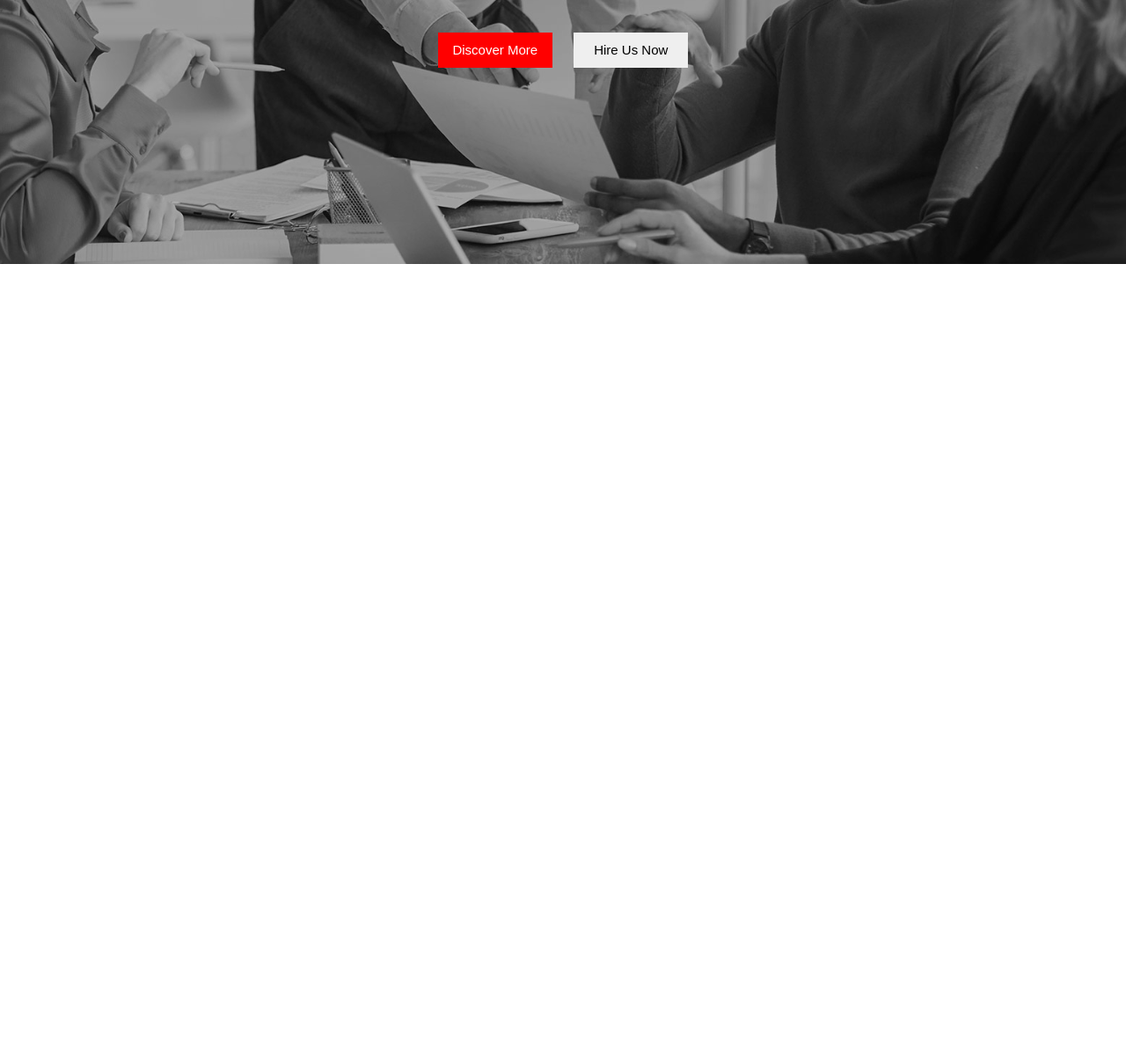
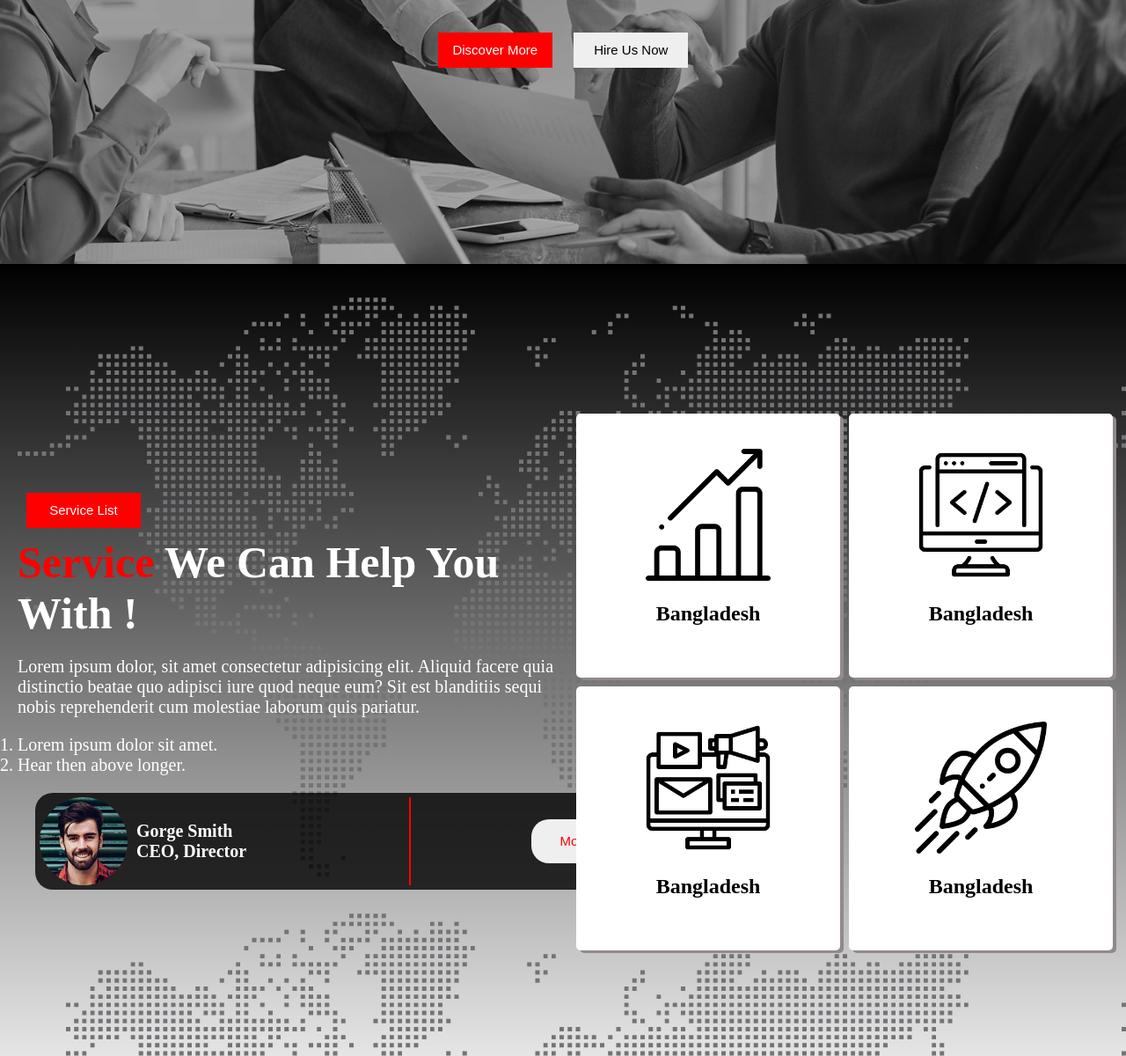
Before and after one commit to mohammad-meraj/digital-agency, a plain HTML site: page index.html in a window 1280 px wide. Shown: the part 600-1800 px from the top of the page at 88% size. Before the commit the page ends 900 px from the top, so only its background shows below. Drawn offline with Linux system fonts and the light colour scheme.

Commit message:
info section

```diff
--- a/index.html
+++ b/index.html
@@ -27,7 +27,40 @@
             </div>
             </div>
     </header>
-    <main></main>
+    <main>
+        <section class="Service">
+            <div class="contant">
+                <button class="btn-g color">Service List</button>
+                <h1 class="title"><span>Service</span> We Can Help You With !</h1>
+                <p class="text">Lorem ipsum dolor, sit amet consectetur adipisicing elit. Aliquid facere quia distinctio beatae quo adipisci iure quod neque eum? Sit est blanditiis sequi nobis reprehenderit cum molestiae laborum quis pariatur.</p>
+                <ol>
+                    <li>Lorem ipsum dolor sit amet.</li>
+                    <li>Hear then above longer.</li>
+                </ol>
+                <div class="information">
+                    <div class="ceo-info"><img src="./asset/image/author.jpg" alt="" class="image"> <h4>Gorge Smith <br>
+                    CEO, Director</h4>
+                    </div>
+                    <div class="ceo-info2"><button class="ceo-btn">More Details</button>
+                    </div>
+                </div>
+            </div>
+            <div class="icons">
+                <div class="box1">
+                    <div class="box"><img src="./asset/icons/bar-chart.png" alt="" class="icon"><h2>Bangladesh</h2></div>
+                    <div class="box"><img src="./asset/icons/coding.png" alt="" class="icon"><h2>Bangladesh</h2></div>
+                </div>
+                <div class="box2">
+                    <div class="box"><img src="./asset/icons/digital-marketing.png" alt="" class="icon"><h2>Bangladesh</h2></div>
+                    <div class="box"><img src="./asset/icons/startup.png" alt="" class="icon"><h2>Bangladesh</h2></div>
+                </div>
+            </div>
+        </section>
+        <!-- call section -->
+        <section class="c-container">
+            <div class="call"></div>
+        </section>
+    </main>
     <footer></footer>
 </body>
 </html>
--- a/style/style.css
+++ b/style/style.css
@@ -7,6 +7,9 @@
 .color{
     background-color: rgb(255, 0, 0);
     color: white;
+}
+span{
+    color:red;
 }
 nav{
     max-width: 100%;
@@ -64,3 +67,91 @@ ul a:hover{
     margin-top: 40px;
     border: none;
 }
+.Service{
+    background-image: url("../asset/image/footer-bg.png"),linear-gradient(rgba(0,0,0,1),rgba(0,0,0,0.1));
+    width: 100vw;
+    height:900px;
+    display: flex;
+    align-items:center ;
+}
+.contant{
+    width: 50%;
+    padding: 50px 0px 0px 20px;
+    font-size: 20px;
+    color: white;
+}
+.text{
+    margin-bottom: 20px;
+}
+.information{
+    background-color: rgba(0, 0, 0,0.8);
+    border-radius: 20px;
+    width: 850px;
+    display: flex;
+    justify-content: space-around;
+    align-items: center;
+    margin: 20px;
+}
+.ceo-info{
+    width:50%;
+    display: flex;
+    justify-content:start;
+    align-items: center;
+    gap: 10px;
+    padding: 5px;
+    color: white;
+
+}
+.ceo-info2{
+    width:50%;
+    height: 100px;
+    display: flex;
+    justify-content: center;
+    align-items: center;
+    border-left: 2px solid red;
+}
+.ceo-btn{
+    width: 150px;
+    height: 50px;
+    border-radius: 20px;
+    border: none;
+    color: red;
+    font-size:15px;
+}
+.image{
+    width: 100px;
+    height: 100px;
+    border-radius: 50%;
+}
+.icons{
+    width: 50%;
+
+}
+.box1{
+    display: flex;
+    justify-content: center;
+    padding-top: 50px;
+    gap: 10px;
+
+}
+.box2{
+    display: flex;
+    justify-content: center;
+    padding-top: 10px;
+    gap: 10px;
+
+}
+.box{
+    width: 300px;
+    height: 300px;
+    background-color: white;
+    border:none;
+    border-radius: 5px;
+    box-shadow: 4px 3px rgb(146, 137, 137);
+    text-align: center;
+}
+.icon{
+    width: 150px;
+    padding-top: 40px;
+    padding-bottom: 20px;
+}
```
